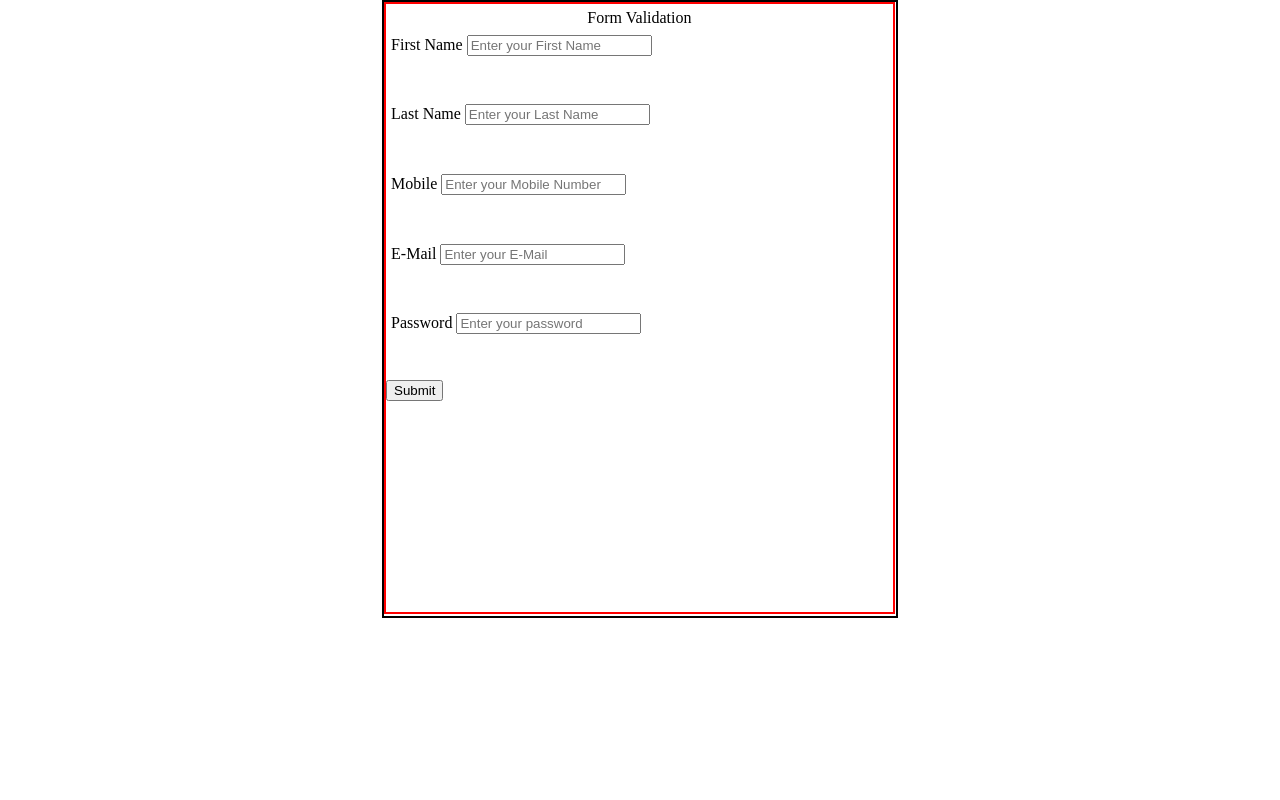
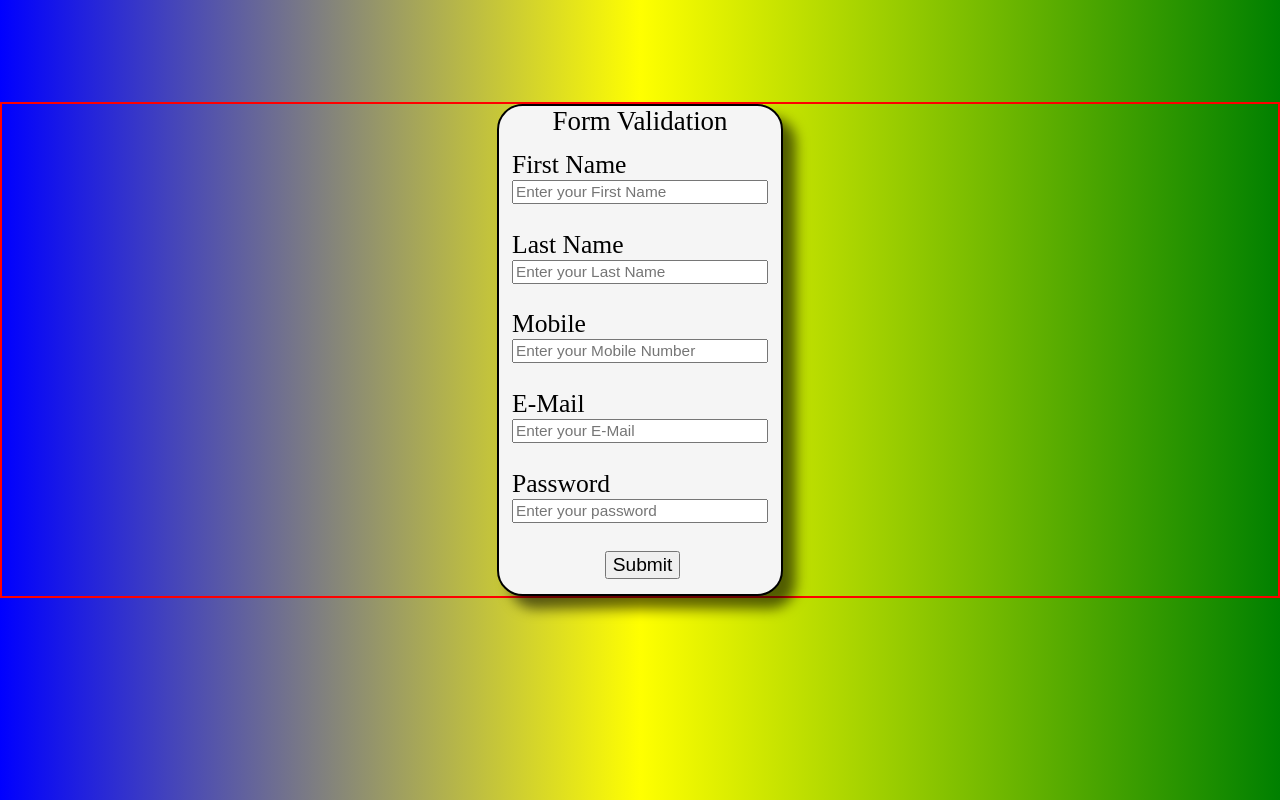
Before and after one commit to MuditNema/JavaScript_Beginner_Projects, a plain HTML site: page Project1_FormValidation/index.html in a window 1280 px wide. Drawn offline with Linux system fonts and the light colour scheme.

Commit message:
Update style.css

```diff
--- a/Project1_FormValidation/style.css
+++ b/Project1_FormValidation/style.css
@@ -1,31 +1,82 @@
 body{
     margin: 0;
     padding: 0;
-    box-sizing: border-box;
+    background-image: linear-gradient(to right , blue , yellow , green);
 }
 .container{
-    position: relative;
-    width: 40vw;
-    height: 48vw;
-    border: 2px solid black;
-    margin: auto;
+    display: flex;
+    align-items: center;
+    justify-content: center;
+    border: 2px solid red;
+    margin-top: 8vw;
 }
 .sub-container{
-    width:39.6vw ;
-    height: 47.5vw;
-    position: absolute;
-    border: 2px solid red;
-    margin: auto;
+    width: inherit;
+    display: flex;
+    flex-direction: column;
+    align-items: center;
+    justify-content: space-evenly;
+    height: inherit;
+    border: 2px solid black;
+    background-color: whitesmoke;
+    box-shadow: 1vw 1vw 1vw 0vw rgb(0,0,0,0.6);
+    border-radius: 2vw;
 }
 .heading{
-    text-align: center;
+    font-size: 2.1vw;
 }
-.elem{
-    padding: 0.2vw;
-    margin: 0.2vw;
+.my-form{
+    display: flex;
+    flex-direction: column;
+    align-items: center;
+    justify-content: space-evenly;
+}
+#form > div{
+    padding: 1vw;
+    display: flex;
+    flex-direction: column;
+    justify-content: flex-end;
+}
+.inputs{
+    display: flex;
+    flex-direction: row;
+    justify-content: flex-end;
+}
+
+.error{
+    display: flex;
+    flex-direction: row;
+    justify-content: flex-end;
+}
+.my-form div label{
+    padding-right: 0.5vw;
+}
+.elem label{
+    font-size: 2vw;
+}
+.elem input{
+    font-size: 1.2vw;
 }
 .elem p{
-    height: 1.2vw;
+    color: red;
+    max-width: initial;
     font-size: 1vw;
-    color: red;
+    margin: 0;
+    width: 20vw;
+    display: block;
+    text-align: right;
 }
+.submit-btn div{
+    width: 100%;
+    display: flex;
+    flex-direction: row;
+    justify-content: center;
+    align-items: center;
+    padding: 0.2vw;
+}
+#submit-btn{
+    font-size: 1.5vw;
+}
+#submit-btn:hover{
+    cursor: pointer;
+}
```
